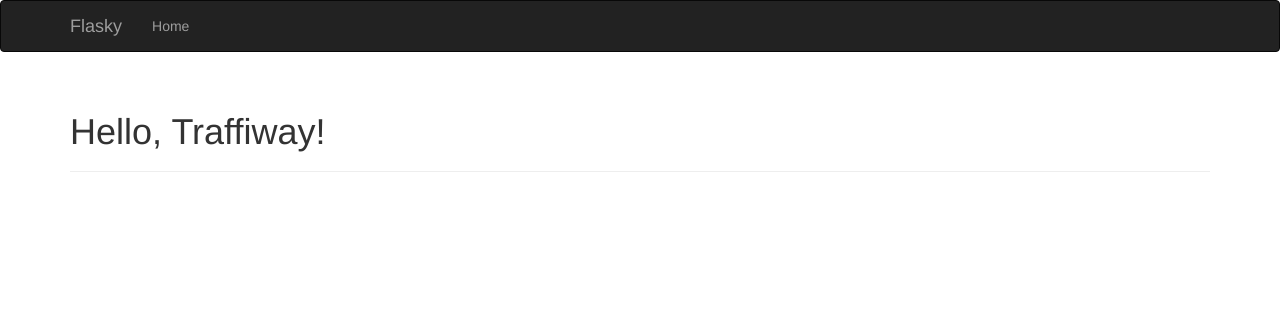
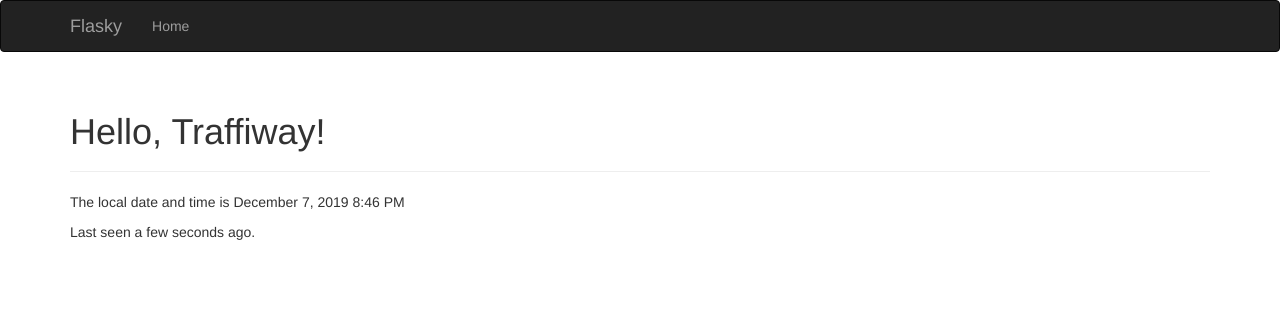
Before and after one commit to Oskarovsky/Traffiway, a Flask app: page / in a window 1280 px wide. Shown: the top 312 px of the page. Run offline with Flask 2, Linux system fonts and the light colour scheme; some libraries are stand-ins or nearby versions.

Commit message:
moment time support

```diff
--- a/app/app.py
+++ b/app/app.py
@@ -1,15 +1,18 @@
 from flask import Flask, request, render_template
 from flask_bootstrap import Bootstrap
+from flask_moment import Moment
+from datetime import datetime
 
 
 app = Flask(__name__)
 bootstrap = Bootstrap(app)
+moment = Moment(app)
 
 
 @app.route('/')
 @app.route('/index')
 def index():
-    return render_template('index.html')
+    return render_template('index.html', current_time=datetime.utcnow())
 
 
 @app.route('/user/<name>')
--- a/app/templates/base.html
+++ b/app/templates/base.html
@@ -3,9 +3,9 @@
 {% block title %} Traffiway {% endblock %}
 
 {% block head %}
-    {{ super() }}
-    <link rel="shortcut icon" href="{{ url_for('static', filename='favicon.ico') }}" type="image/x-icon">
-    <link rel="icon" href="{{ url_for('static', filename='favicon.ico') }}" type="image/x-icon">
+{{ super() }}
+<link rel="shortcut icon" href="{{ url_for('static', filename='favicon.ico') }}" type="image/x-icon">
+<link rel="icon" href="{{ url_for('static', filename='favicon.ico') }}" type="image/x-icon">
 {% endblock %}
 
 {% block navbar %}
@@ -35,3 +35,8 @@
     {% block page_content %}{% endblock %}
 </div>
 {% endblock %}
+
+{% block scripts %}
+{{ super() }}
+{{ moment.include_moment() }}
+{% endblock %}
--- a/app/templates/index.html
+++ b/app/templates/index.html
@@ -6,4 +6,6 @@
     <div class="page-header">
         <h1>Hello, Traffiway!</h1>
     </div>
+    <p>The local date and time is {{ moment(current_time).format('LLL') }}</p>
+    <p>Last seen {{ moment(current_time).fromNow(refresh=True) }}.</p>
 {% endblock %}
```
